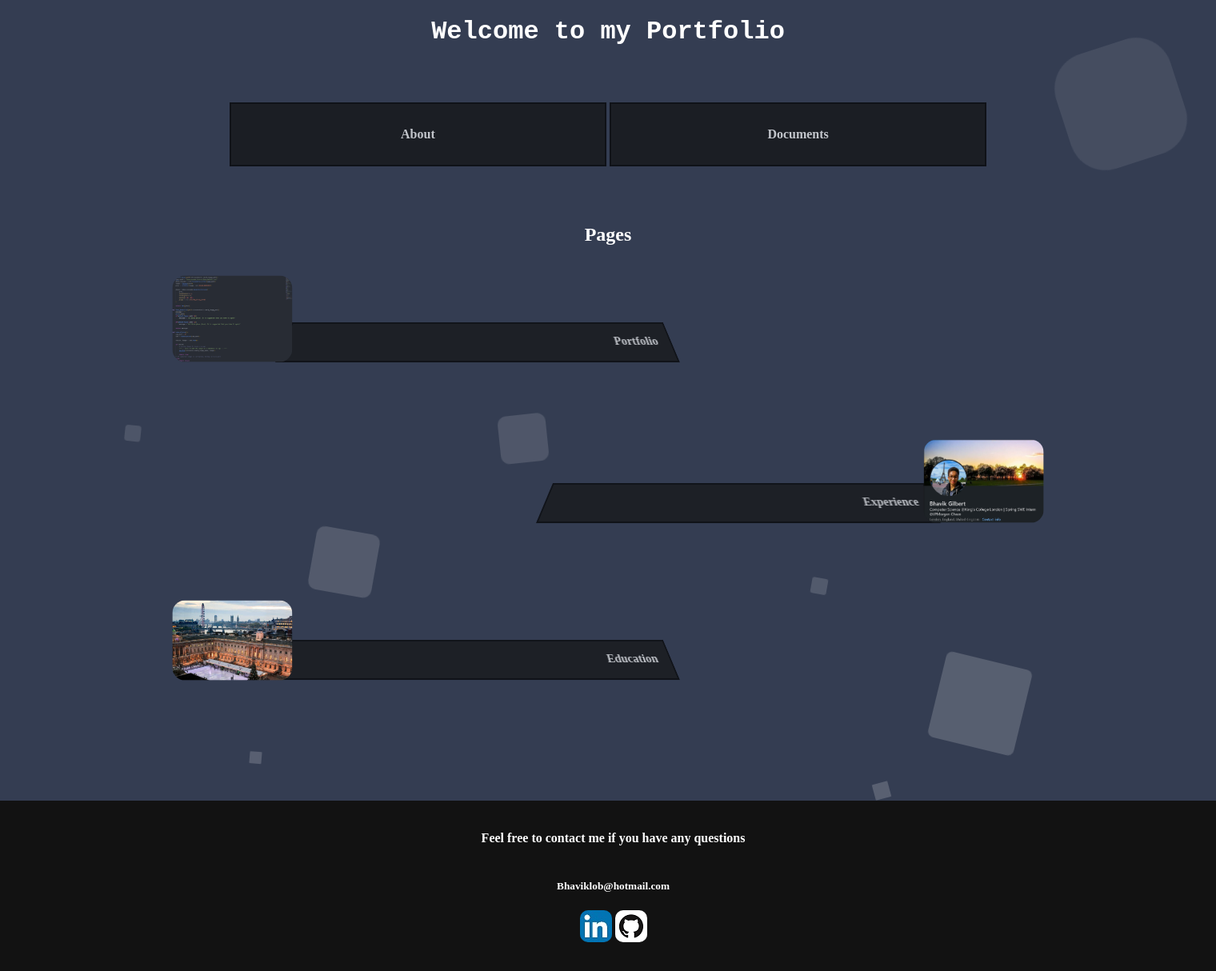
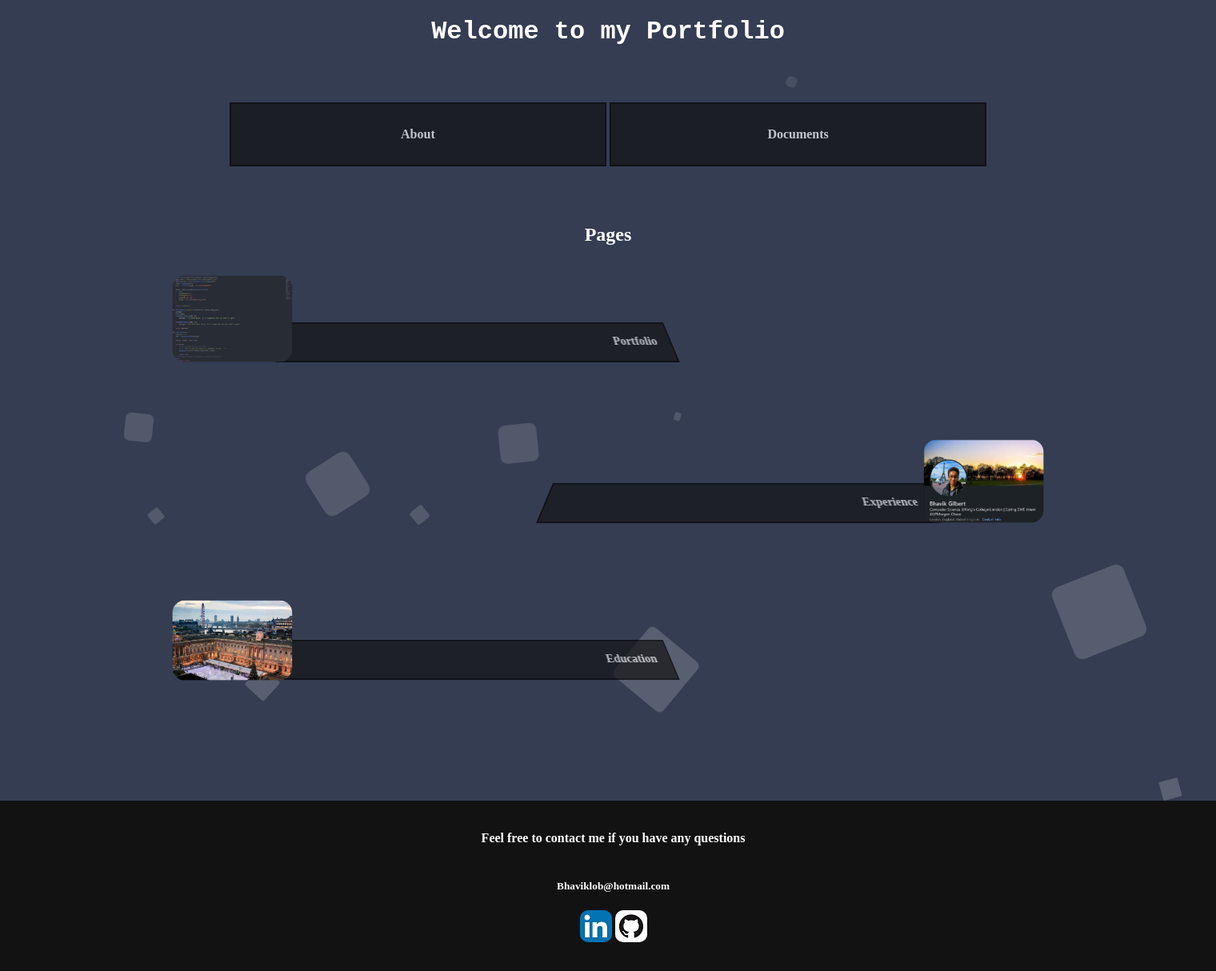
Before and after one commit to Bhavik-Gilbert/Bhavik-Gilbert.github.io, a PHP site: page / in a window 1520 px wide; the page is wider, and only the part inside the window is pictured. Shown: the part 99-1313 px from the top of that part at 80% size. Run offline with PHP 8.4, Linux system fonts and the light colour scheme; some libraries are stand-ins or nearby versions.

Commit message:
Animated background additions

```diff
--- a/CSS/Base.css
+++ b/CSS/Base.css
@@ -365,81 +365,124 @@
 
 .circles li:nth-child(1) {
   left: 25%;
-  width: 80px;
-  height: 80px;
+  width: 4em;
+  height: 4em;
   animation-delay: 0s;
+  animation-duration: 20s;
 }
 
 
 .circles li:nth-child(2) {
   left: 10%;
-  width: 20px;
-  height: 20px;
+  width: 2.2em;
+  height: 2.2em;
   animation-delay: 2s;
   animation-duration: 12s;
 }
 
 .circles li:nth-child(3) {
   left: 70%;
-  width: 20px;
-  height: 20px;
-  animation-delay: 4s;
+  width: 2em;
+  height: 2em;
+  animation-delay: 6s;
 }
 
 .circles li:nth-child(4) {
   left: 40%;
-  width: 60px;
-  height: 60px;
+  width: 3em;
+  height: 3em;
   animation-delay: 0s;
   animation-duration: 18s;
 }
 
 .circles li:nth-child(5) {
   left: 65%;
-  width: 20px;
-  height: 20px;
+  width: 2.5em;
+  height: 2.5em;
   animation-delay: 0s;
+  animation-duration: 8s;
 }
 
 .circles li:nth-child(6) {
-  left: 75%;
-  width: 110px;
-  height: 110px;
+  left: 50%;
+  width: 5em;
+  height: 5em;
   animation-delay: 3s;
+  animation-duration: 20s;
 }
 
 .circles li:nth-child(7) {
   left: 35%;
-  width: 150px;
-  height: 150px;
+  width: 5em;
+  height: 5em;
   animation-delay: 7s;
+  animation-duration: 25s;
 }
 
 .circles li:nth-child(8) {
-  left: 50%;
-  width: 25px;
-  height: 25px;
+  left: 75%;
+  width: 3em;
+  height: 3em;
   animation-delay: 15s;
-  animation-duration: 45s;
+  animation-duration: 35s;
 }
 
 .circles li:nth-child(9) {
   left: 20%;
-  width: 15px;
-  height: 15px;
+  width: 2em;
+  height: 2em;
   animation-delay: 2s;
-  animation-duration: 35s;
+  animation-duration: 25s;
 }
 
 .circles li:nth-child(10) {
   left: 85%;
-  width: 150px;
-  height: 150px;
+  width: 6em;
+  height: 6em;
   animation-delay: 0s;
-  animation-duration: 11s;
+  animation-duration: 30s;
+}
+
+.circles li:nth-child(11) {
+  left: 12%;
+  width: 1em;
+  height: 1em;
+  animation-delay: 0s;
+  animation-duration: 5s;
 }
 
 
+.circles li:nth-child(12) {
+  left: 54%;
+  width: 0.6em;
+  height: 0.5em;
+  animation-delay: 5s;
+  animation-duration: 4s;
+}
+
+.circles li:nth-child(13) {
+  left: 93%;
+  width: 1.5em;
+  height: 1.5em;
+  animation-delay: 4s;
+  animation-duration: 6w;
+}
+
+.circles li:nth-child(14) {
+  left: 63%;
+  width: 0.8em;
+  height: 0.8em;
+  animation-delay: 0s;
+  animation-duration: 10s;
+}
+
+.circles li:nth-child(15) {
+  left: 33%;
+  width: 1.2em;
+  height: 1.2em;
+  animation-delay: 0s;
+  animation-duration: 5s;
+}
 
 @keyframes bganimate {
 
@@ -451,7 +494,7 @@
 
   100% {
     transform: translateY(-100em) rotate(720deg);
-    opacity: 0;
+    opacity: 0.2;
     border-radius: 50%;
   }
 
--- a/index.html
+++ b/index.html
@@ -29,6 +29,11 @@
 <div id="header"></div>
 
     <ul class="circles">
+        <li></li>
+        <li></li>
+        <li></li>
+        <li></li>
+        <li></li>
         <li></li>
         <li></li>
         <li></li>
```
